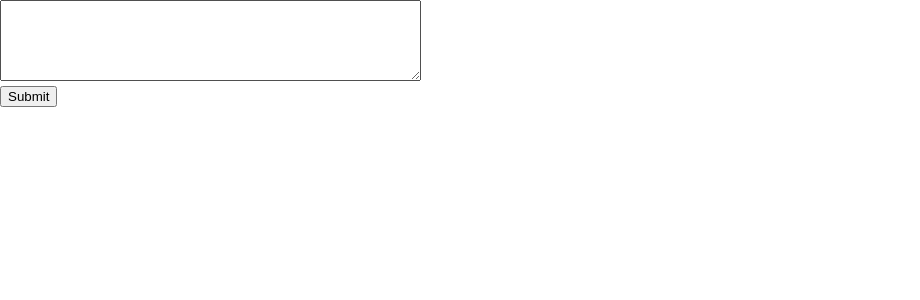
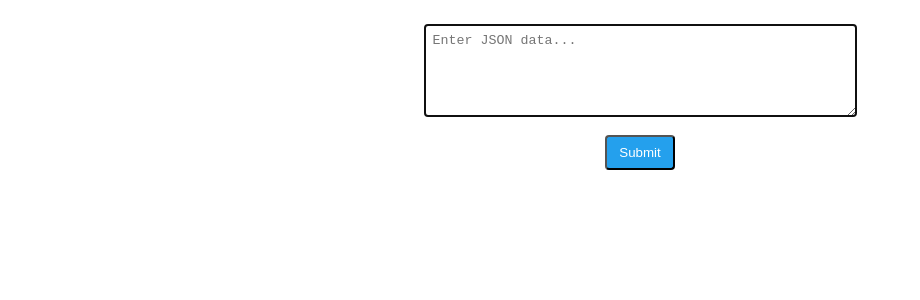
Before and after one commit to Basheer2910/Bajaj-FinServ, a React (Create React App) app in the folder frontend/: page / in a window 1280 px wide. Shown: the top 300 px of the page, without its empty margins (0-920 px from the left). Built offline with nearby package versions, Linux system fonts and the light colour scheme.

Commit message:
Added Vanilla CSS

```diff
--- a/frontend/src/App.js
+++ b/frontend/src/App.js
@@ -2,6 +2,7 @@ import React, { useState } from 'react';
 import axios from 'axios';
 import JsonInput from './JsonInput';
 import Dropdown from './Dropdown';
+import './index.css'; // Import the CSS file
 
 function App() {
   const [jsonData, setJsonData] = useState('');
@@ -29,20 +30,20 @@ function App() {
     return (
       <div>
         {selectedOptions.includes('Alphabets') && (
-          <div>
-            <h3>Alphabets</h3>
+          <div className="response-section">
+            <h3 className="response-title">Alphabets : </h3>
             <p>{alphabets.join(', ')}</p>
           </div>
         )}
         {selectedOptions.includes('Numbers') && (
-          <div>
-            <h3>Numbers</h3>
+          <div className="response-section">
+            <h3 className="response-title">Numbers</h3>
             <p>{numbers.join(', ')}</p>
           </div>
         )}
         {selectedOptions.includes('Highest Alphabet') && (
-          <div>
-            <h3>Highest Alphabet</h3>
+          <div className="response-section">
+            <h3 className="response-title">Highest Alphabet</h3>
             <p>{highest_alphabet.join(', ')}</p>
           </div>
         )}
@@ -51,7 +52,7 @@ function App() {
   };
 
   return (
-    <div className="App">
+    <div className="app-container">
       <JsonInput onSubmit={handleJsonSubmit} />
       {response && <Dropdown onChange={handleOptionChange} />}
       {renderResponse()}
--- a/frontend/src/Dropdown.js
+++ b/frontend/src/Dropdown.js
@@ -1,5 +1,6 @@
 import React from 'react';
 import Select from 'react-select';
+import './index.css'; // Import the CSS file
 
 const options = [
   { value: 'Alphabets', label: 'Alphabets' },
@@ -17,7 +18,7 @@ function Dropdown({ onChange }) {
       isMulti
       name="options"
       options={options}
-      className="basic-multi-select"
+      className="dropdown-select"
       classNamePrefix="select"
       onChange={handleChange}
     />
--- a/frontend/src/JsonInput.js
+++ b/frontend/src/JsonInput.js
@@ -1,4 +1,5 @@
 import React, { useState } from 'react';
+import './index.css'; // Import the CSS file
 
 function JsonInput({ onSubmit }) {
   const [inputValue, setInputValue] = useState('');
@@ -20,18 +21,26 @@ function JsonInput({ onSubmit }) {
       onSubmit(parsedData);
     } catch (err) {
       console.log(err);
-      setError('Invalid JSON format', err);
+      setError('Invalid JSON format');
     }
   };
 
   return (
     <div>
-      <form onSubmit={handleSubmit}>
-        <textarea value={inputValue} onChange={handleChange} rows="5" cols="50" />
+      <form onSubmit={handleSubmit} className="json-input-form">
+        <textarea
+          value={inputValue}
+          onChange={handleChange}
+          rows="5"
+          cols="50"
+          className="json-input-textarea"
+          placeholder="Enter JSON data..."
+          autoFocus
+        />
         <br />
-        <button type="submit">Submit</button>
+        <button type="submit" className="json-input-button">Submit</button>
       </form>
-      {error && <p style={{ color: 'red' }}>{error}</p>}
+      {error && <p className="json-input-error">{error}</p>}
     </div>
   );
 }
--- a/frontend/src/index.css
+++ b/frontend/src/index.css
@@ -1,13 +1,48 @@
-body {
-  margin: 0;
-  font-family: -apple-system, BlinkMacSystemFont, 'Segoe UI', 'Roboto', 'Oxygen',
-    'Ubuntu', 'Cantarell', 'Fira Sans', 'Droid Sans', 'Helvetica Neue',
-    sans-serif;
-  -webkit-font-smoothing: antialiased;
-  -moz-osx-font-smoothing: grayscale;
+/* App styles */
+.app-container {
+  display: flex;
+  flex-direction: column;
+  justify-content: center;
+  align-items: center;
+  width: 100%;
+  margin-top: 24px;
 }
 
-code {
-  font-family: source-code-pro, Menlo, Monaco, Consolas, 'Courier New',
-    monospace;
+.response-section {
+  display: flex;
+  gap: 8px;
 }
+
+.response-title {
+  font-weight: bold;
+}
+
+/* JsonInput styles */
+.json-input-form {
+  display: flex;
+  flex-direction: column;
+  justify-content: center;
+  align-items: center;
+}
+
+.json-input-textarea {
+  border: 1px solid #718096;
+  padding: 8px;
+}
+
+.json-input-button {
+  background-color: #24A0ED;
+  padding: 8px 12px;
+  border-radius: 4px;
+  color: white;
+  cursor: pointer;
+}
+
+.json-input-error {
+  color: red;
+}
+
+/* Dropdown styles */
+.dropdown-select {
+  margin-top: 24px;
+}
```
